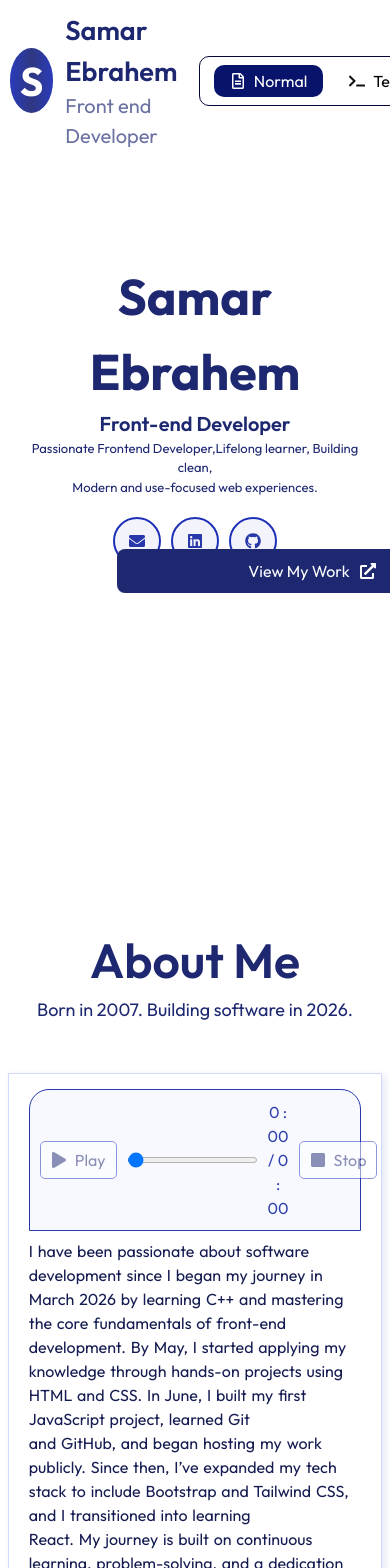
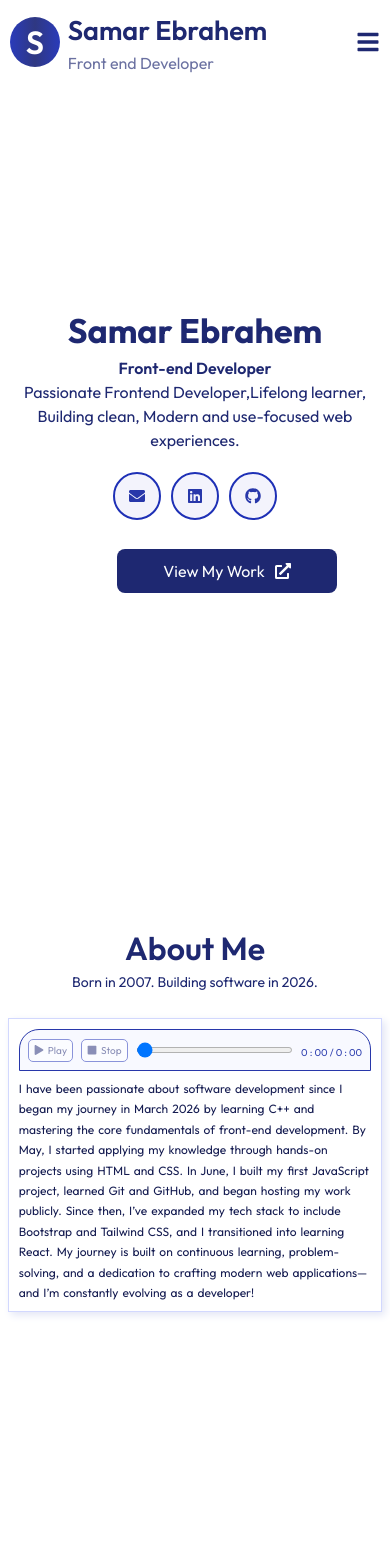
Before and after one commit to samar20ebrahem-cyber/Samar-Ebrahem, a React (Vite) app: page / in a window 390 px wide. Shown: the top 1568 px of the page. Built offline with nearby package versions, Linux system fonts and the light colour scheme.

Commit message:
edit sections about , terminal , vedio

```diff
--- a/src/ICS/Header/Header.css
+++ b/src/ICS/Header/Header.css
@@ -1,4 +1,4 @@
-#home {
+.home {
     text-align: center;
     min-height: 100vh;
     display: flex;
@@ -10,13 +10,13 @@
 .home h1 {
     color: #1E2871;
     font-weight: 700;
-    font-size: clamp(32px, 5vw, 50px);
+    font-size: 50px;
 }
 
 .hero-role {
     color: #1E2871;
     font-weight: 600;
-    font-size: clamp(22px, 3.5vw, 30px);
+    font-size: 30px;
 }
 
 .hero-description {
@@ -71,34 +71,27 @@
     background-color: #2837AA;
 }
 
+/* Mobile */
 @media (max-width: 768px) {
-    .work-button {
-        width: 100%;
-        left: 32%;
-        top: 74%;
-    }
-}
+    .home {
+        padding-inline: auto;
 
-/* Mobile */
-@media (max-width: 480px) {
-    #home {
-        padding-inline: 16px;
     }
 
     .home h1 {
-        font-size: 25px;
+        font-size: 34px;
     }
 
     .hero-role {
-        font-size: 20px;
+        font-size: medium;
     }
 
     .hero-description {
-        font-size: 13px;
+        font-size: 16px;
     }
 
     .work-button {
-        left: 30%;
+        left:calc(30%);
         top: 65%;
     }
 }
--- a/src/ICS/Header/Header.jsx
+++ b/src/ICS/Header/Header.jsx
@@ -4,10 +4,10 @@ export function Header() {
     return (
         <>
 
-            <section id='home'>
+            <section className='home'>
                 <h1>Samar Ebrahem </h1>
                 <p className='hero-role'>Front-end Developer</p>
-                <p className='hero-description'>Passionate Frontend Developer,Lifelong learner, Building clean, <br />
+                <p className='hero-description'>Passionate Frontend Developer,Lifelong learner, Building clean,
                     Modern and use-focused web experiences.</p>
                 <div className='social-links'>
                     <div className='social-link'>
--- a/src/ICS/Navbar/Navbar.css
+++ b/src/ICS/Navbar/Navbar.css
@@ -71,12 +71,6 @@ ul {
 
 }
 
-/* li p {
-    color: #1E1E1E;
-    font-size: medium;
-    font-weight: 600;
-} */
-
 .navbar__icon {
     font-size: 16px;
     color: #111111;
@@ -111,9 +105,48 @@ ul li a {
     margin-left: 10px;
 }
 
+.navbar__toggle {
+    display: none;
+    border: none;
+    background: transparent;
+    color: #1E2871;
+    font-size: 24px;
+    cursor: pointer;
+}
 
-@media (max-width:375px) {
+@media screen and (max-width:768px) {
+    nav {
+        width: 96%;
+        box-sizing: border-box;
+    }
+    .navbar__container {
+        flex-wrap: wrap;
+    }
+
+    .navbar__brand {
+        gap: 8px;
+    }
+     .navbar__toggle {
+        display: block;
+    }
+
+    .navbar__logo{
+        width: 50px;
+        height: 50px;
+    }
+    .navbar__logo p{
+        font-size: 32px;
+        font-weight: 600;
+    }
+    .navbar__name{
+        font-size: 22px;
+        font-weight: 600;
+    }
+    .navbar__role{
+        font-size: 16px;
+    }
     ul {
+
         flex-direction: column;
         gap:10px;
         width: 10px;
@@ -123,270 +156,28 @@ ul li a {
         flex-wrap: wrap;
         justify-content: end;
     }
-} */
 
-
-
-/* Navbar
-nav {
-    display: flex;
-    align-items: center;
-    justify-content: space-between;
-
-    width: calc(100% - 32px);
-    max-width: 1200px;
-    box-sizing: border-box;
-
-    position: fixed;
-    top: 10px;
-    left: 50%;
-    transform: translateX(-50%);
-
-    z-index: 9999;
-
-    background: rgba(255, 255, 255, 0.75);
-    backdrop-filter: blur(10px);
-    -webkit-backdrop-filter: blur(10px);
-
-    padding: 12px 20px;
-    border-radius: 30px;
-}
-
-/* Container
-.navbar__container {
-    display: flex;
-    align-items: center;
-    justify-content: space-between;
-    gap: 20px;
-    width: 100%;
-    min-width: 0;
-}
-
-/* Brand
-.navbar__brand {
-    display: flex;
-    align-items: center;
-    gap: 12px;
-    flex-shrink: 0;
-}
-
-.navbar__logo {
-    background: linear-gradient(
-        to right,
-        #5361C4,
-        #313FAA,
-        #1122A1
-    );
-
-    border-radius: 50%;
-    width: 45px;
-    height: 45px;
-
-    display: flex;
-    justify-content: center;
-    align-items: center;
-
-    flex-shrink: 0;
-}
-
-.navbar__logo p {
-    color: white;
-    font-size: x-large;
-    font-weight: 700;
-    margin: 0;
-}
-
-.navbar__identity .navbar__name {
-    font-size: medium;
-    font-weight: 600;
-    color: #1E2871;
-    margin: 0;
-}
-
-.navbar__role {
-    color: #1E2871;
-    font-size: small;
-    font-weight: 500;
-    opacity: 0.66;
-    margin: 4px 0 0;
-}
-
-/* Navigation Links
-nav ul {
-    display: flex;
-    align-items: center;
-    justify-content: center;
-    gap: 8px;
-
-    list-style: none;
-    margin: 0;
-    padding: 6px;
-
-    height: auto;
-    min-width: 0;
-
-    border: 1px solid #050836;
-    border-radius: 14px;
-
-    flex-shrink: 0;
-}
-
-nav ul li {
-    margin: 0;
-    padding: 0;
-}
-
-nav ul li a {
-    display: flex;
-    align-items: center;
-    justify-content: center;
-    gap: 8px;
-
-    text-decoration: none;
-    white-space: nowrap;
-
-    padding: 10px 14px;
-    border-radius: 10px;
-
-    transition: background 0.2s ease;
-}
-
-nav ul li a span {
-    color: #1E1E1E;
-    font-size: 14px;
-    font-weight: 600;
-}
-
-.navbar__icon {
-    font-size: 16px;
-    color: #111111;
-    flex-shrink: 0;
-}
-
-/* Active Link
-.navbar__link--active {
-    background: #08136b;
-}
-
-.navbar__link--active span,
-.navbar__link--active .navbar__icon {
-    color: white;
-}
-
-/* Hover */
-nav ul li a:hover:not(.navbar__link--active) {
-    background: rgba(8, 19, 107, 0.08);
-}
-
-/* Tablets and small laptops
-@media (max-width: 768px) {
-    nav {
-        padding: 12px 14px;
+      .navbar__links {
+        display: none;
+        flex-direction: column;
+        align-items: stretch;
+        gap: 10px;
+        width: 100%;
+        min-width: 0;
+        height: auto;
+        box-sizing: border-box;
+        margin: 0;
+        padding: 12px;
+        border: 1px solid #D2D8FE;
+        background: white;
     }
-
-    .navbar__container {
-        gap: 12px;
+    .navbar__links.navbar__links--open {
+        display: flex;
     }
-
-    .navbar__brand {
-        gap: 8px;
-    }
-
-    .navbar__logo {
-        width: 40px;
-        height: 40px;
-    }
-
-    nav ul {
-        gap: 4px;
-    }
-
-    nav ul li a {
-        padding: 9px 10px;
-        gap: 6px;
-    }
-
-    nav ul li a span {
-        font-size: 13px;
+     .navbar__links li a {
+        justify-content: flex-start;
+        width: 100%;
+        box-sizing: border-box;
+        margin-left: 0;
     }
 }
-
-/* Mobile
-@media (max-width: 550px) {
-    nav {
-        width: calc(100% - 20px);
-        padding: 12px;
-        border-radius: 22px;
-    }
-
-    .navbar__container {
-        flex-direction: column;
-        align-items: stretch;
-        gap: 12px;
-    }
-
-    .navbar__brand {
-        justify-content: center;
-    }
-
-    nav ul {
-        width: 100%;
-        box-sizing: border-box;
-        justify-content: space-between;
-        gap: 4px;
-    }
-
-    nav ul li {
-        flex: 1;
-        min-width: 0;
-    }
-
-    nav ul li a {
-        width: 100%;
-        box-sizing: border-box;
-        padding: 10px 4px;
-        gap: 5px;
-    }
-
-    nav ul li a span {
-        font-size: 12px;
-    }
-
-    .navbar__icon {
-        font-size: 14px;
-    }
-}
-
-/* Very small phones
-@media (max-width: 360px) {
-    nav {
-        padding: 10px;
-    }
-
-    .navbar__brand {
-        gap: 8px;
-    }
-
-    .navbar__logo {
-        width: 36px;
-        height: 36px;
-    }
-
-    .navbar__identity .navbar__name {
-        font-size: 14px;
-    }
-
-    .navbar__role {
-        font-size: 11px;
-    }
-
-    nav ul li a {
-        flex-direction: column;
-        gap: 4px;
-        padding: 8px 2px;
-    }
-
-    nav ul li a span {
-        font-size: 11px;
-    }
-}
--- a/src/ICS/Navbar/Navbar.jsx
+++ b/src/ICS/Navbar/Navbar.jsx
@@ -1,23 +1,34 @@
-import { FaVideo, FaRegFileAlt, FaTerminal } from "react-icons/fa";
+import { FaVideo, FaRegFileAlt, FaTerminal, FaBars, FaTimes } from "react-icons/fa";
 import { NavLink } from "react-router-dom"
 import './Navbar.css'
+import { useState } from "react"
 export function Navbar() {
+    const [menuOpen, setMenuOpen] = useState(false)
     return (
         <>
             <nav>
                 <div className="navbar__container">
                     <div className="navbar__brand">
+
                         <div className="navbar__logo"><p>S</p></div>
                         <div className="navbar__identity">
                             <p className="navbar__name">Samar Ebrahem</p>
                             <p className="navbar__role">Front end Developer</p>
                         </div>
                     </div>
+                    <button
+                        className="navbar__toggle"
+                        onClick={() => setMenuOpen(!menuOpen)}
+                        aria-label={menuOpen ? "Close menu" : "Open menu"}
+                    >
+                        {menuOpen ? <FaTimes /> : <FaBars />}
+                    </button>
 
-                    <ul>
+                    <ul className={`navbar__links ${menuOpen ? "navbar__links--open" : ""}`}>
                         <li>
                             <NavLink
                                 to="/"
+                                onClick={() => setMenuOpen(false)}
                                 end
                                 className={({ isActive }) =>
                                     isActive ? "navbar__link--active" : ""} >
@@ -28,6 +39,7 @@ export function Navbar() {
                         <li>
                             <NavLink
                                 to="/terminal"
+                                onClick={() => setMenuOpen(false)}
                                 className={({ isActive }) =>
                                     isActive ? "navbar__link--active" : ""}>
                                 <FaTerminal className="navbar__icon" />
@@ -38,6 +50,7 @@ export function Navbar() {
                         <li>
                             <NavLink
                                 to="/videos"
+                                onClick={() => setMenuOpen(false)}
                                 className={({ isActive }) =>
                                     isActive ? "navbar__link--active" : ""}>
                                 <FaVideo className="navbar__icon" />
--- a/src/ICS/Story/About.css
+++ b/src/ICS/Story/About.css
@@ -1,9 +1,9 @@
-#about {
+.about {
     width: 100%;
     text-align: center;
 }
 
-#about h1 {
+.about h1 {
     color: #1E2871;
     font-size: 48px;
     font-weight: 600;
@@ -21,6 +21,7 @@
     padding: 5px 20px;
     margin-top: 50px;
     width: 100%;
+    box-sizing: border-box;
 }
 
 .about-audio-player {
@@ -50,9 +51,10 @@
     opacity: .5;
 }
 
-.about-play-button.clicked , .about-stop-button.clicked{
+.about-play-button.clicked, .about-stop-button.clicked {
     opacity: 1;
 }
+
 .about-stop-button.clicked {
     border: 1px solid red;
 }
@@ -96,3 +98,50 @@
     text-align: left;
     word-spacing: 1.5px;
 }
+
+
+
+
+/* RESPONSIVE */
+
+@media screen and (max-width:480px) {
+    .about h1 {
+        font-size: 32px;
+    }
+
+    .about-subtitle {
+        font-size: 14px;
+        padding: 0 10px;
+    }
+
+    .about-audio-layout {
+        box-sizing: border-box;
+        padding: 0 10px;
+        margin-top: 25px;
+        width: 100%;
+    }
+
+    .about-play-button, .about-stop-button {
+        padding: 3px 5px;
+        gap: 4px;
+    }
+
+    .about-stop-label, .about-play-button p, .about-audio-time span,
+    .about-play-icon,
+    .about-stop-icon {
+        font-size: 10px;
+    }
+
+    .about-description-text {
+        font-size: 12px;
+        margin-bottom: 8px;
+        line-height: 1.7;
+    }
+
+    .about-audio-player {
+        box-sizing: border-box;
+        gap: 8px;
+        padding: 8px;
+        flex-wrap: wrap;
+    }
+}
--- a/src/ICS/Story/About.jsx
+++ b/src/ICS/Story/About.jsx
@@ -12,7 +12,7 @@ export function About() {
     const handelGo = () => {
         audioRef.current.play()
         setPlayClicked(true)
-         setStopClicked(false)
+        setStopClicked(false)
     }
     const handleStop = () => {
         audioRef.current.pause()
@@ -27,7 +27,7 @@ export function About() {
     return (
 
         <>
-            <section id='about'>
+            <section className='about'>
                 <h1>About Me</h1>
                 <p className="about-subtitle">Born in 2007. Building software in 2026.</p>
                 <div className="about-audio-layout">
@@ -35,6 +35,10 @@ export function About() {
                         <button className={`about-play-button ${playClicked ? "clicked" : ""}`} onClick={handelGo}>
                             <FaPlay className='about-play-icon' />
                             <p>Play</p>
+                        </button>
+                         <button className={`about-stop-button ${stopClicked ? "clicked" : ""}`} onClick={handleStop}>
+                            <FaStop className={`about-stop-icon`} />
+                            <p className='about-stop-label'>Stop</p>
                         </button>
                         <audio src={Voice} ref={audioRef}
                             onLoadedMetadata={() => {
@@ -48,17 +52,17 @@ export function About() {
                             <span>{formatTime(currentTime)}</span>
                             <span>/ {formatTime(duration)}</span></span>
 
-                        <button  className={`about-stop-button ${stopClicked ? "clicked" : ""}`} onClick={handleStop}>
-                            <FaStop className={`about-stop-icon` }/>
+                        {/* <button className={`about-stop-button ${stopClicked ? "clicked" : ""}`} onClick={handleStop}>
+                            <FaStop className={`about-stop-icon`} />
                             <p className='about-stop-label'>Stop</p>
-                        </button>
+                        </button> */}
                     </div>
                     <div className='about-description'>
                         <p className='about-description-text'>
-                            I have been passionate about software development since I began my journey in March 2026 by learning C++ and mastering the core fundamentals of front-end <br />
-                            development. By May, I started applying my knowledge through hands-on projects using HTML and CSS. In June, I built my first JavaScript project, learned Git <br />
-                            and GitHub, and began hosting my work publicly. Since then, I’ve expanded my tech stack to include Bootstrap and Tailwind CSS, and I transitioned into learning <br />
-                            React. My journey is built on continuous learning, problem-solving, and a dedication to crafting modern web applications—and I’m constantly evolving as a <br />
+                            I have been passionate about software development since I began my journey in March 2026 by learning C++ and mastering the core fundamentals of front-end
+                            development. By May, I started applying my knowledge through hands-on projects using HTML and CSS. In June, I built my first JavaScript project, learned Git
+                            and GitHub, and began hosting my work publicly. Since then, I’ve expanded my tech stack to include Bootstrap and Tailwind CSS, and I transitioned into learning
+                            React. My journey is built on continuous learning, problem-solving, and a dedication to crafting modern web applications—and I’m constantly evolving as a
                             developer!
                         </p>
                     </div>
--- a/src/Terminal/Terminal.jsx
+++ b/src/Terminal/Terminal.jsx
@@ -112,7 +112,7 @@ sam2026ar@gmail.com`
     }
     return (
         <>
-            <section className="terminal">
+            <div className="terminal">
                 <h1>Samar Ebrahem</h1>
                 <div className="body">
                     <p>~Welcome</p>
@@ -163,7 +163,7 @@ sam2026ar@gmail.com`
                         <input id="terminal-input" value={command} onChange={(e) => setCommand(e.target.value)} autoComplete="off" />
                     </form>
                 </div>
-            </section>
+            </div>
         </>
     )
 }
--- a/src/Videos/Videos.css
+++ b/src/Videos/Videos.css
@@ -44,9 +44,7 @@
 
 .desc-vid{
     color: black;
-    /* direction: rtl; */
     padding: 20px;
-    text-align: right;
 }
 
 video{
--- a/src/Videos/Videos.jsx
+++ b/src/Videos/Videos.jsx
@@ -15,7 +15,7 @@ export function Videos() {
             icon: '',
             title: 'who is Samar?',
             desc: 'English video',
-            rtl: 'en'
+            dir: 'ltr'
         },
         {
             id: 2,
@@ -23,7 +23,7 @@ export function Videos() {
             icon: '',
             title: 'مين هي سمر؟',
             desc: 'الفيديو بالعربي',
-            rtl: 'ar'
+            dir: 'rtl'
         },
     ]
     return (
@@ -55,7 +55,7 @@ export function Videos() {
                                 </div>
 
                                 <div className="desc-vid">
-                                    <p>{vid.desc}</p>
+                                    <p dir={vid.dir}>{vid.desc}</p>
                                 </div>
                             </div>
                         ))
--- a/src/index.css
+++ b/src/index.css
@@ -12,5 +12,10 @@ body{
 section{
     margin-bottom: 80px;
     width: 100%;
-    height: 100vh;
+    min-height: 100vh;
 }
+@media screen and (max-width:480px){
+     body{
+          overflow-x: hidden;
+     }
+}
```
Also changed, not shown: src/Terminal/Terminal.css (+26 -4 lines).
